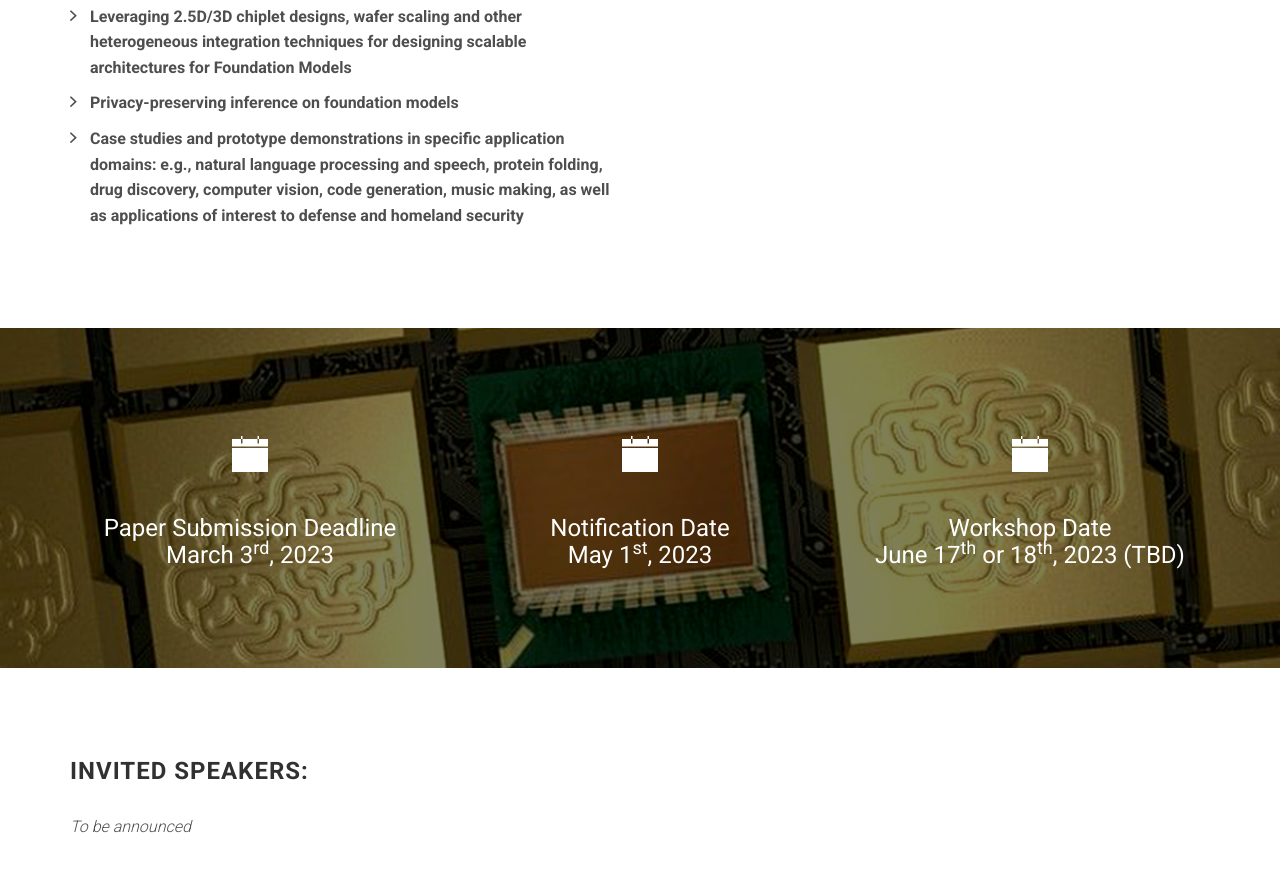
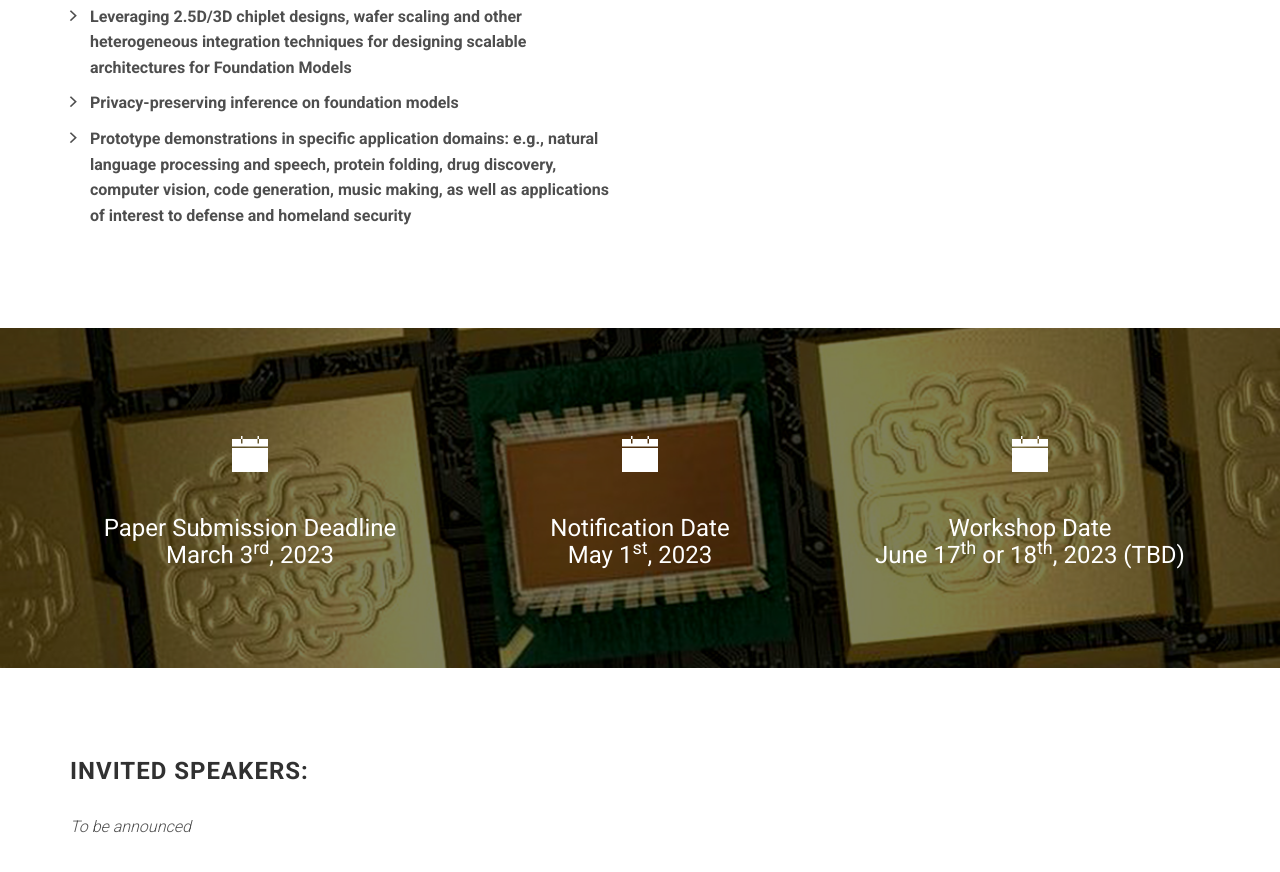
Before and after one commit to augustojv/cogarch-workshop-2023, a website: page index.html in a window 1280 px wide. Shown: the part 2540-3412 px from the top of the page. Drawn offline with Linux system fonts and the light colour scheme; files whose address does not match are found by name.

Commit message:
Several updates

```diff
--- a/index.html
+++ b/index.html
@@ -130,8 +130,8 @@
 						<li>Leveraging 2.5D/3D chiplet designs, wafer scaling and other heterogeneous integration techniques for designing scalable architectures for
 							Foundation Models</li>
 						<li>Privacy-preserving inference on foundation models</li>
-						<li>Case studies and prototype demonstrations in specific application domains: e.g., natural language processing and speech, protein folding,
-							drug discovery, computer vision, code generation, music making, as well as applications of interest to defense and homeland security</li>
+						<li>Prototype demonstrations in specific application domains: e.g., natural language processing and speech, protein folding, drug discovery,
+							computer vision, code generation, music making, as well as applications of interest to defense and homeland security</li>
                     </ul>
 
                 </div><!-- /.col-sm-6 -->
```
